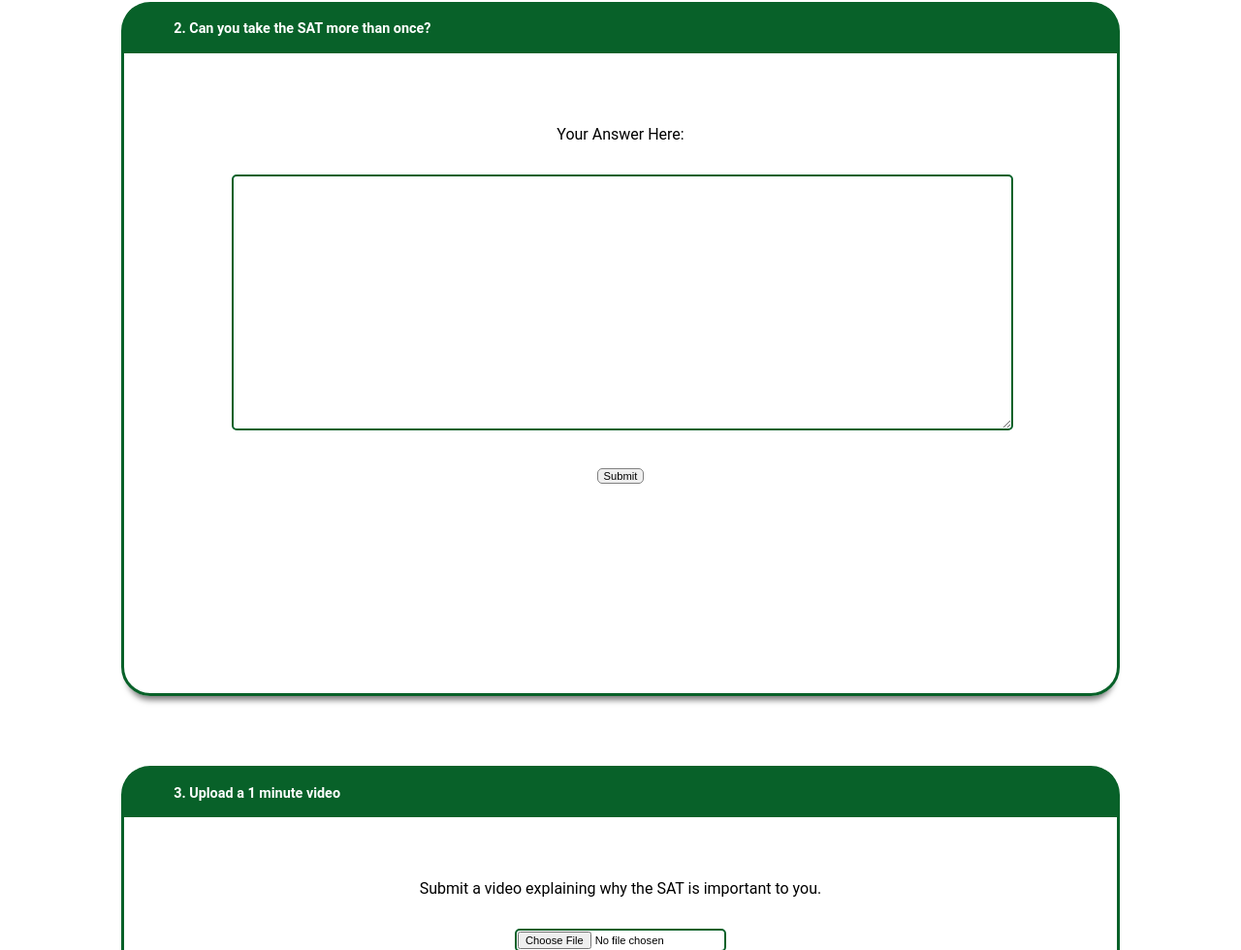
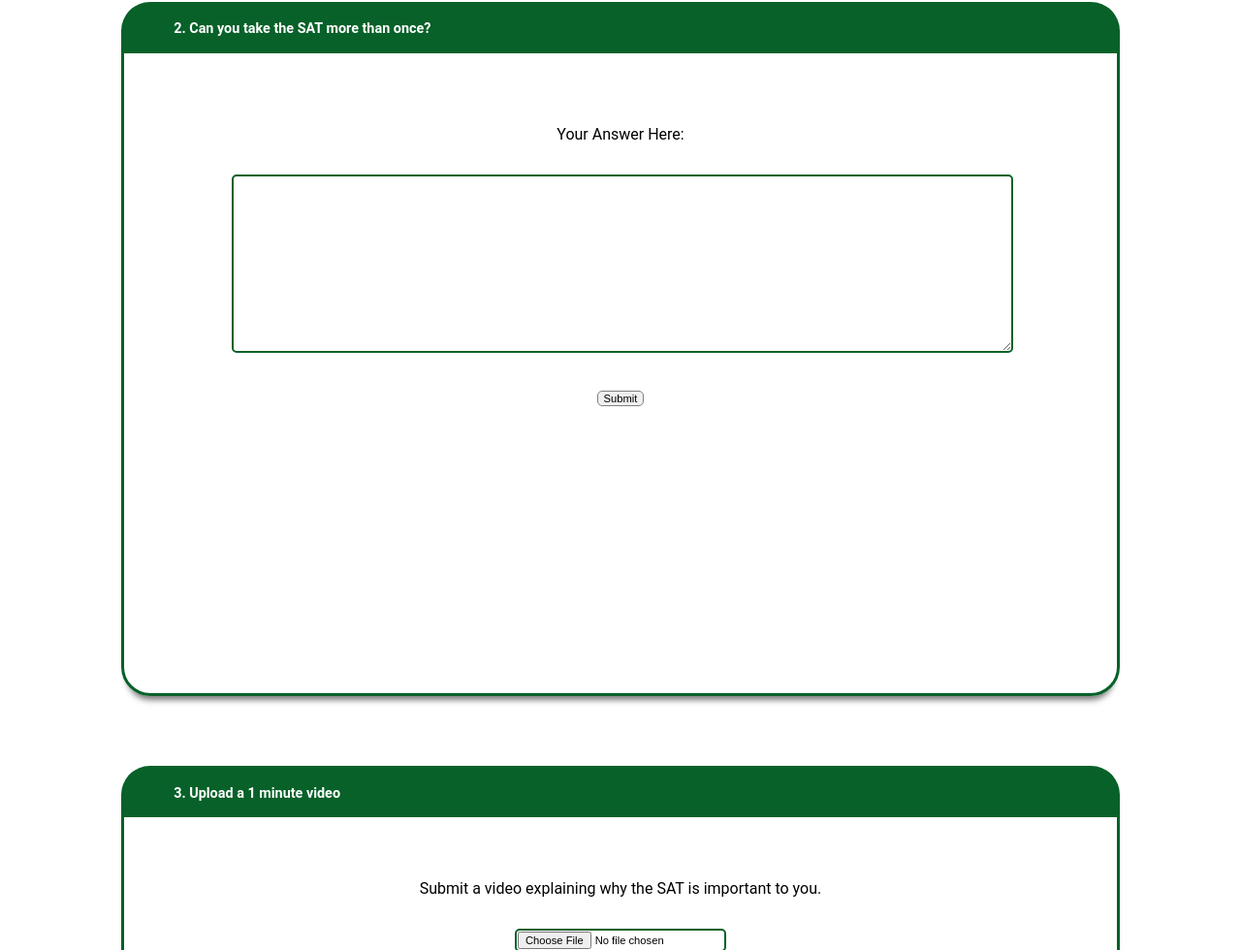
Before and after one commit to solomonirving/SAT-Quiz, a plain HTML site: page index.html in a window 1280 px wide. Shown: the part 724-1704 px from the top of the page at 97% size. Drawn offline with Linux system fonts and the light colour scheme.

Commit message:
Update style.css

```diff
--- a/style.css
+++ b/style.css
@@ -151,8 +151,8 @@
 .text-box{
     width: 70%;
     max-width: 70%;
-    height: 20vh;
-    max-height: 20vh;
+    height: 10vh;
+    max-height: 15vh;
     margin: 0% 10%;
     border-radius: 5px;
     font-size: .8em;
```
